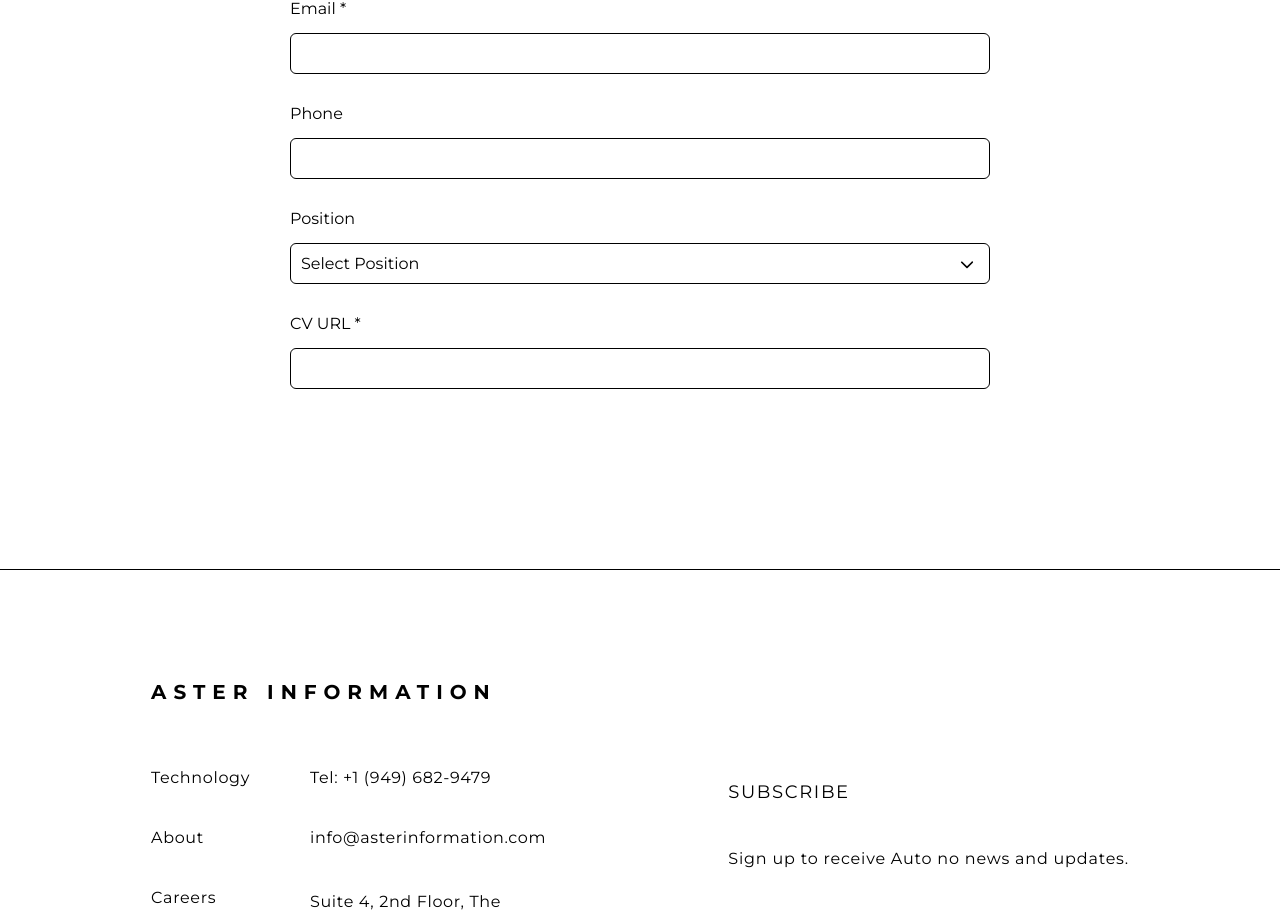
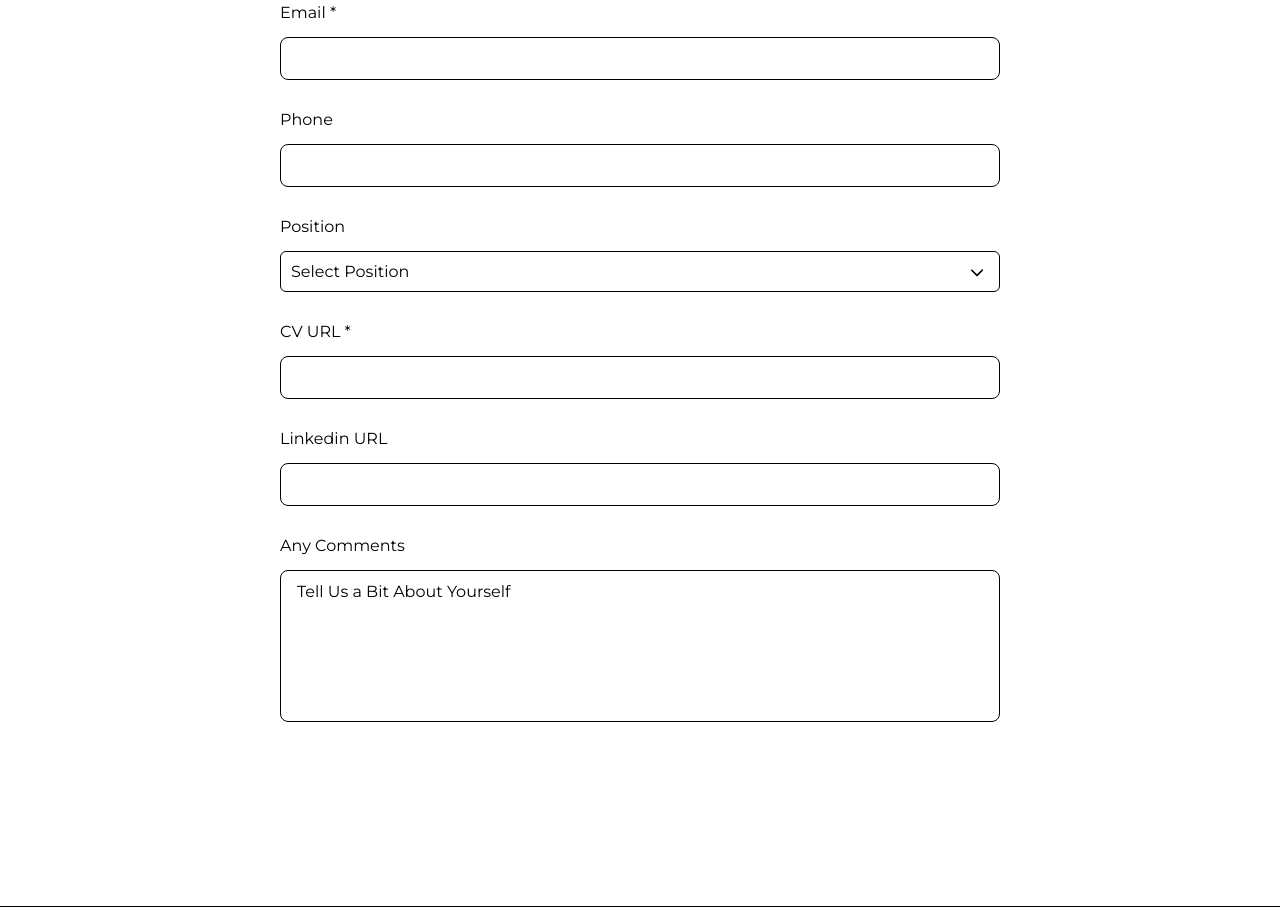
Before and after one commit to Moamal-2000/aster-information, a React (Vite) app: page /submit-application in a window 1280 px wide. Shown: the part 859-1772 px from the top of the page. Built offline with nearby package versions, Linux system fonts and the light colour scheme.

Commit message:
feat: build customizable textarea element for Input component

```diff
--- a/src/Components/Pages/JoinUs/JoinUsForm/JoinUsForm.module.scss
+++ b/src/Components/Pages/JoinUs/JoinUsForm/JoinUsForm.module.scss
@@ -9,7 +9,7 @@
 
 .joinUsForm {
   margin: 0 auto;
-  width: 700px;
+  width: 720px;
 }
 
 .joinUsForm>h2 {
--- a/src/Components/Shared/Inputs/Input/Input.jsx
+++ b/src/Components/Shared/Inputs/Input/Input.jsx
@@ -10,8 +10,11 @@ const Input = ({
   onChange,
   options,
   selectPlaceholder = `Select ${label}`,
+  placeholder,
+  resize = false,
 }) => {
   const requiredClass = required ? s.required : "";
+  const resizeClass = resize ? s.resize : "";
 
   if (type === "select") {
     return (
@@ -27,6 +30,25 @@ const Input = ({
           ))}
         </select>
         <SvgIcon name="chevronDown" />
+      </div>
+    );
+  }
+
+  if (type === "textarea") {
+    return (
+      <div className={s.input}>
+        <label htmlFor={name} className={requiredClass}>
+          {label}
+        </label>
+        <textarea
+          className={resizeClass}
+          id={name}
+          name={name}
+          value={value}
+          onChange={onChange}
+          required={required}
+          placeholder={placeholder}
+        />
       </div>
     );
   }
--- a/src/Components/Shared/Inputs/Input/Input.module.scss
+++ b/src/Components/Shared/Inputs/Input/Input.module.scss
@@ -36,13 +36,6 @@
   pointer-events: none;
 }
 
-
-
-
-
-
-
-
 .input>label {
   display: block;
   width: fit-content;
@@ -55,7 +48,7 @@
   content: " *";
 }
 
-.input>input {
+.input>:where(input, textarea) {
   font-family: montserrat, sans-serif;
   font-size: 1rem;
   font-weight: 400;
@@ -64,12 +57,25 @@
   background-color: transparent;
   color: var(--black);
   width: 100%;
-  padding: 10px;
+  padding: 11px;
   padding-left: 16px;
-  border-radius: 6px;
+  border-radius: 8px;
 
   &:hover,
   &:focus {
     outline-color: var(--black);
   }
 }
+
+.input>textarea {
+  resize: none;
+  min-height: 152px;
+
+  &::placeholder {
+    color: var(--black);
+  }
+
+  &.resize {
+    resize: both;
+  }
+}
--- a/src/Data/staticData.js
+++ b/src/Data/staticData.js
@@ -405,4 +405,19 @@ export const joinUsInputsData = [
     name: "cv-url",
     required: true,
   },
+  {
+    id: 7,
+    label: "Linkedin URL",
+    type: "text",
+    name: "linkedin-url",
+    required: false,
+  },
+  {
+    id: 8,
+    label: "Any Comments",
+    type: "textarea",
+    name: "comments",
+    required: false,
+    placeholder: "Tell Us a Bit About Yourself",
+  },
 ];
```
